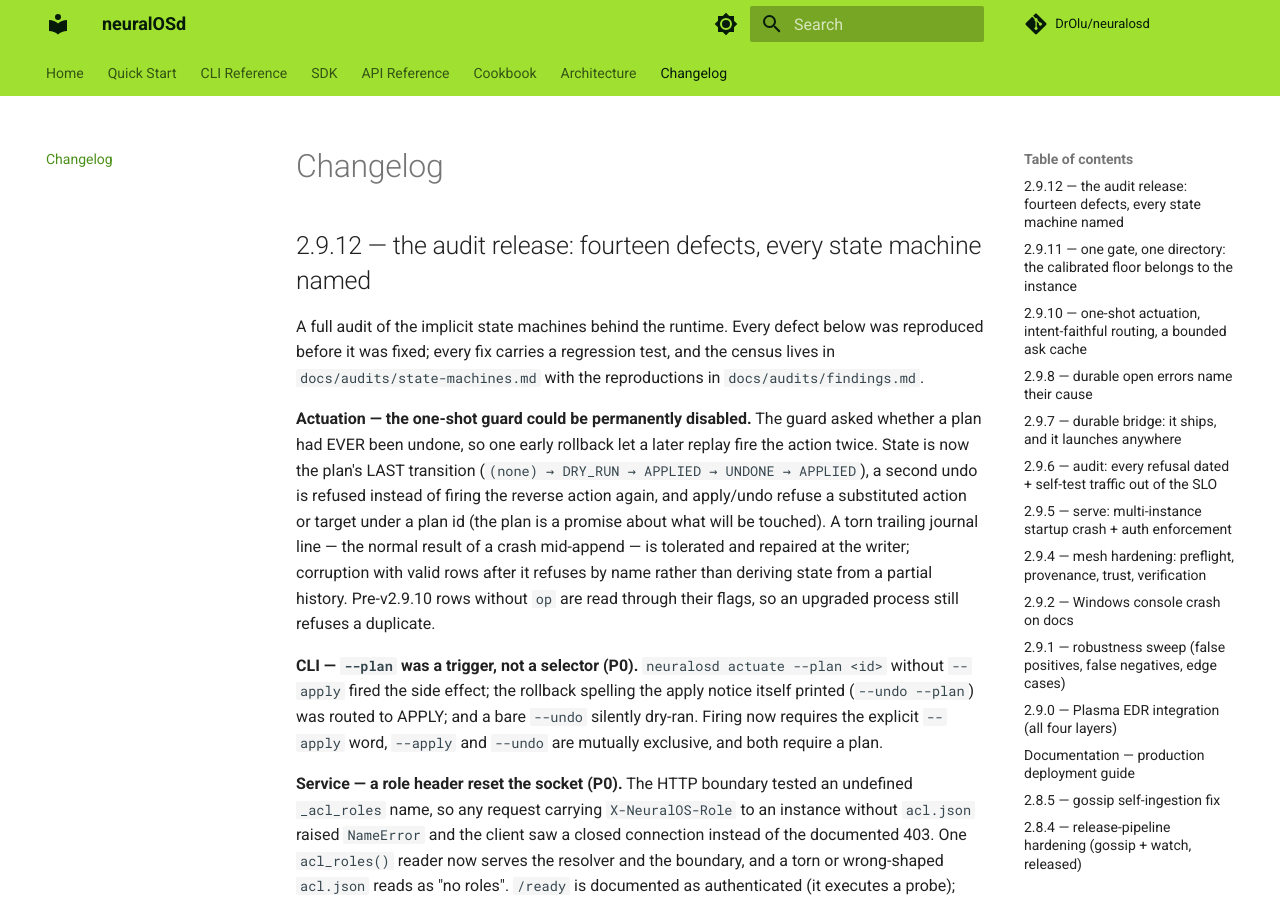
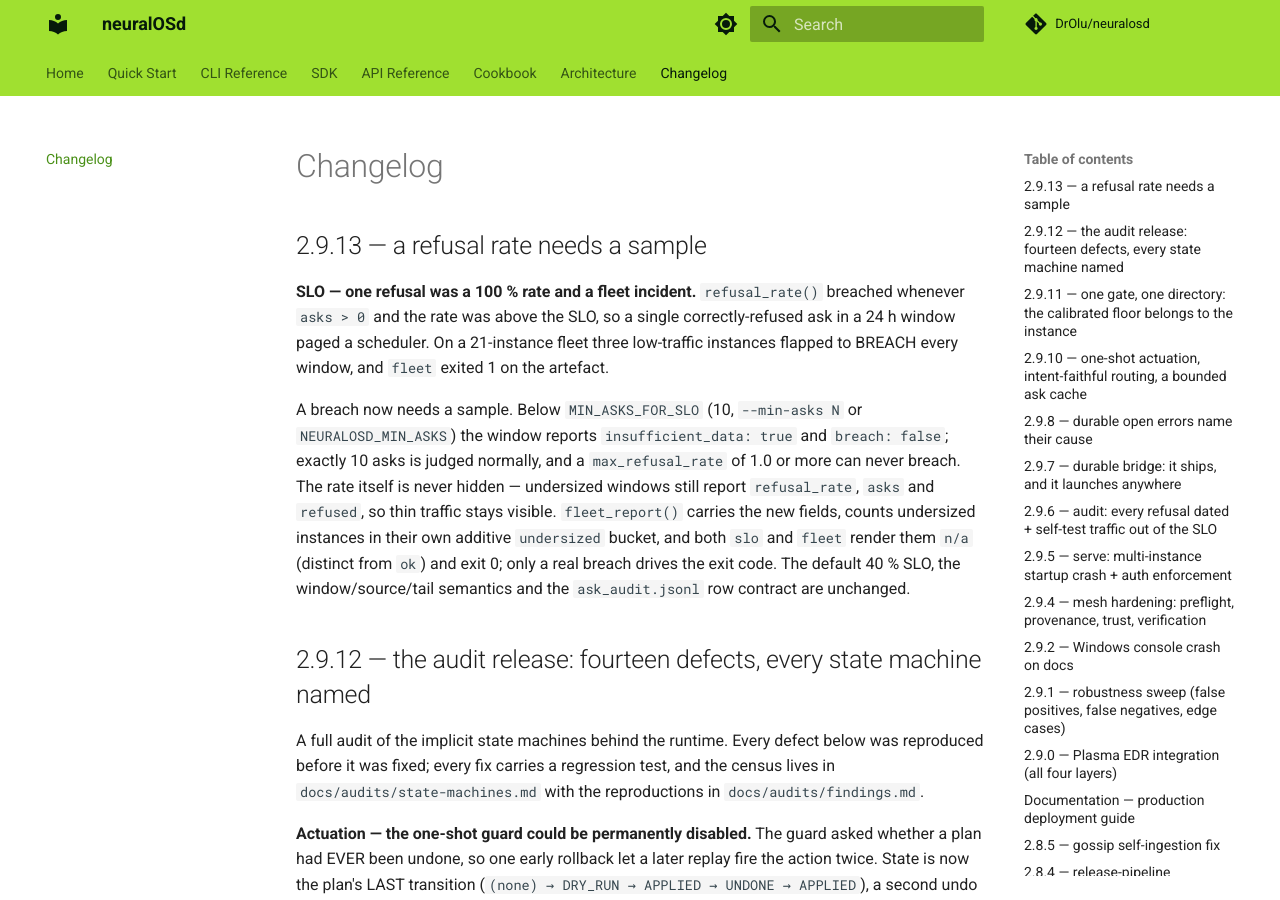
Before and after one commit to DrOlu/neuralosd, an MkDocs documentation site: the page built from docs/changelog.md, in a window 1280 px wide and 900 px high. Built offline with MkDocs 1.6.1 and Material for MkDocs 9.7.7, drawn with Linux system fonts in a browser that asks for light colours; comment, search, counter and statistics services are not loaded.

Commit message:
chore(release): 2.9.13

```diff
--- a/docs/changelog.md
+++ b/docs/changelog.md
@@ -1,4 +1,24 @@
 # Changelog
+
+## 2.9.13 — a refusal rate needs a sample
+
+**SLO — one refusal was a 100 % rate and a fleet incident.** `refusal_rate()`
+breached whenever `asks > 0` and the rate was above the SLO, so a single
+correctly-refused ask in a 24 h window paged a scheduler. On a 21-instance
+fleet three low-traffic instances flapped to BREACH every window, and
+`fleet` exited 1 on the artefact.
+
+A breach now needs a sample. Below `MIN_ASKS_FOR_SLO` (10, `--min-asks N` or
+`NEURALOSD_MIN_ASKS`) the window reports `insufficient_data: true` and
+`breach: false`; exactly 10 asks is judged normally, and a
+`max_refusal_rate` of 1.0 or more can never breach. The rate itself is never
+hidden — undersized windows still report `refusal_rate`, `asks` and
+`refused`, so thin traffic stays visible. `fleet_report()` carries the new
+fields, counts undersized instances in their own additive `undersized`
+bucket, and both `slo` and `fleet` render them `n/a` (distinct from `ok`)
+and exit 0; only a real breach drives the exit code. The default 40 % SLO,
+the window/source/tail semantics and the `ask_audit.jsonl` row contract are
+unchanged.
 
 ## 2.9.12 — the audit release: fourteen defects, every state machine named
 
--- a/pyproject.toml
+++ b/pyproject.toml
@@ -4,7 +4,7 @@ build-backend = "setuptools.build_meta"
 
 [project]
 name = "neuralosd"
-version = "2.9.12"
+version = "2.9.13"
 description = "Deterministic-first agentic runtime — @probe framework, chain runner, meta-selector, HITL guardrails, MCP/OpenAPI exposure, and microVM sandbox backends (BoxLite / Microsandbox)"
 readme = "README.md"
 requires-python = ">=3.10"
--- a/src/neuralosd/__init__.py
+++ b/src/neuralosd/__init__.py
@@ -6,7 +6,7 @@ One pip install. Two sandbox backends (BoxLite, Microsandbox). Any data
 source. Offline. On CPU. With verification gates, audit trail, and
 deterministic routing.
 """
-__version__ = "2.9.12"
+__version__ = "2.9.13"
 
 _DOCS = {
     "usage": "neuralOS usage and operations guide",
```
Also changed, not shown: 1 other file.
